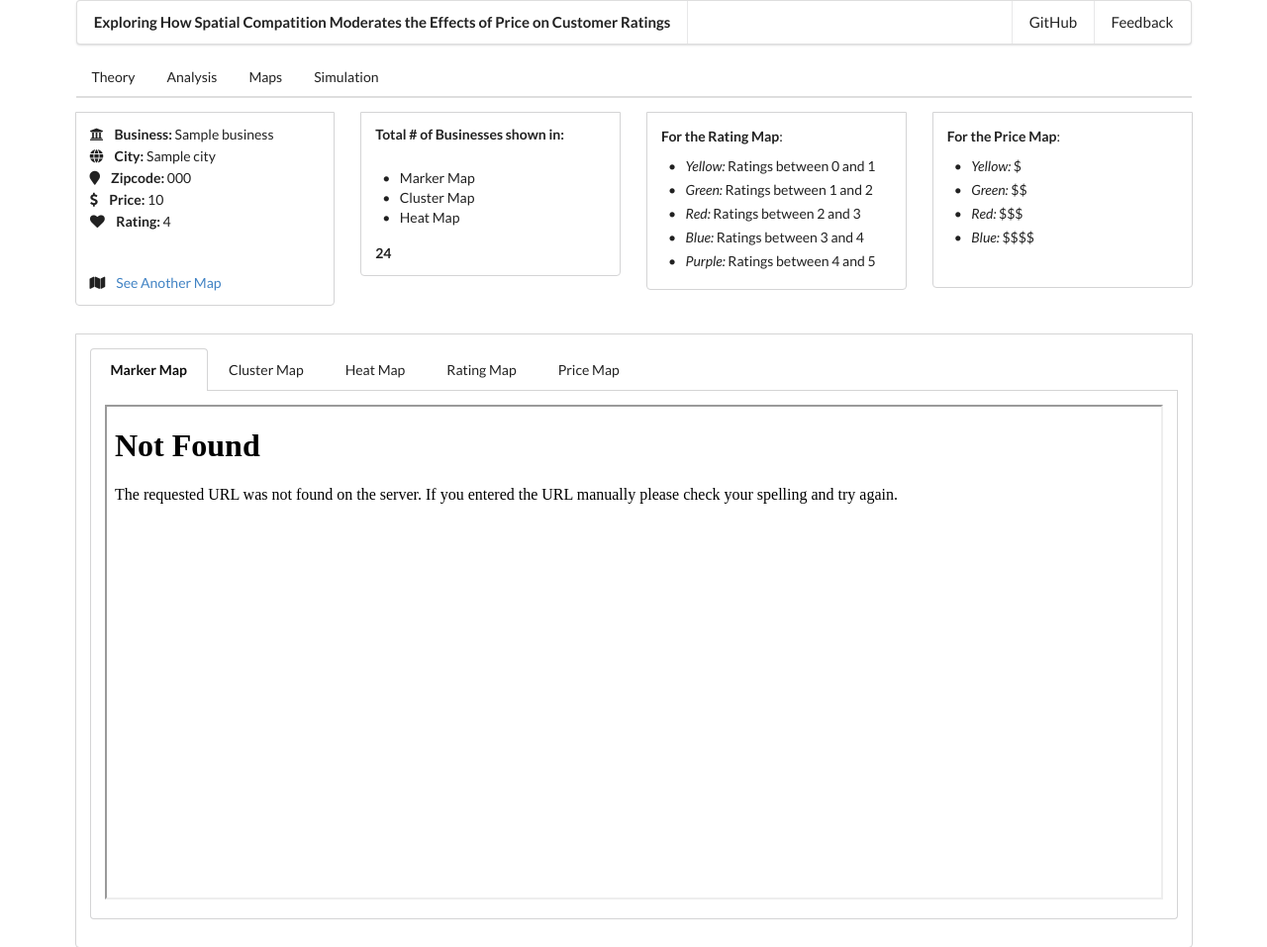
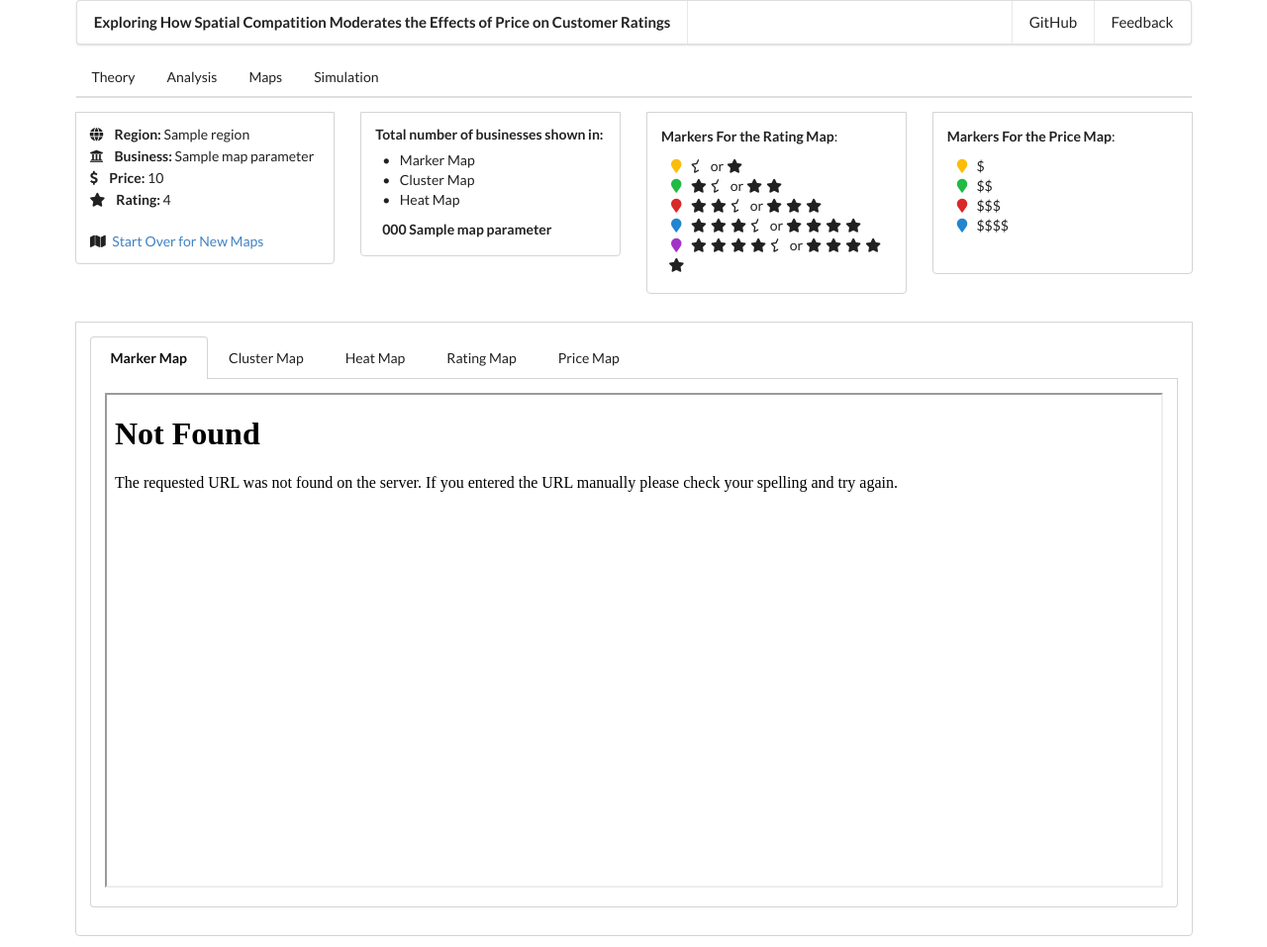
Before and after one commit to selinerguncu/Yelp-Spatial-Analysis, a Flask app: template yelp/templates/maps/allmaps.html in a window 1280 px wide. Shown: the top 957 px of the page at 99% size. Run offline with Flask 2, Linux system fonts and the light colour scheme; the template is opened without the code that fills it: most values are stand-ins (such as "Sample title", 1, 10 or a date in 2020); some libraries are stand-ins or nearby versions.

Commit message:
updated maps page

```diff
--- a/yelp/templates/maps/allmaps.html
+++ b/yelp/templates/maps/allmaps.html
@@ -4,45 +4,47 @@
   {% if error %}<p class=error><strong>Error:</strong> {{ error }}{% endif %}
 
   <div class="four wide column">
-    <div class="ui bottom attached tab segment active">
+    <div class="ui bottom attached tab segment active equal-height">
       <div class="ui list">
+        <div class="item">
+          <i class="world icon"></i>
+          <div class="content">
+            <strong> Region:</strong> {{ mapParameters["region"] }}
+          </div>
+        </div>
         <div class="item">
           <i class="university icon"></i>
           <div class="content">
-            <strong>Business:</strong> {{ mapParameters["business"] }}
+            <strong>Business:</strong> {{ mapParameters["businessLabel"] }}
           </div>
         </div>
-        <div class="item">
-          <i class="world icon"></i>
-          <div class="content">
-            <strong>City:</strong> {{ mapParameters["city"] }}
-          </div>
-        </div>
-        {% if mapParameters["zipcode"] %}
+        <!-- {% if mapParameters["zipcode"] %}
           <div class="item">
             <i class="marker icon"></i>
             <div class="content">
               <strong>Zipcode:</strong> {{ mapParameters["zipcode"] }}
             </div>
           </div>
-        {% endif %}
+        {% endif %} -->
         <div class="item">
           <i class="dollar icon"></i>
           <div class="content">
-            <strong>Price:</strong> {{ mapParameters["price"] }}
+            <strong> Price:</strong> {{ mapParameters["price"] }}
           </div>
         </div>
         <div class="item">
-          <i class="heart icon"></i>
+          <i class="star icon"></i>
           <div class="content">
-            <strong>Rating:</strong> {{ mapParameters["rating"] }}
+            <strong> Rating:</strong> {{ mapParameters["rating"] }}
           </div>
         </div>
-        <br><br>
+        <br>
         <div class="item">
+          <div class="content">
           <i class="map icon"></i>
-          <div class="content">
-            <a href="{{ url_for('maps') }}">See Another Map</a>
+            <a href="{{ url_for('maps') }}">Start Over for New Maps</a>
+             <!--  <button class="tiny ui basic blue button">Start Over</button>
+            </a> -->
           </div>
         </div>
       </div>
@@ -50,31 +52,50 @@
   </div>
 
   <div class="four wide column">
-    <div class="ui bottom attached tab segment active">
+    <div class="ui bottom attached tab segment active equal-height">
       <div class="ui list">
-        <div class="item"><strong>Total # of Businesses shown in:</strong>
-          <div class="ui bulleted list"><br>
+        <div class="item"><strong>Total number of businesses shown in:</strong>
+          <div class="ui bulleted list">
             <div class="item">Marker Map</div>
             <div class="item">Cluster Map</div>
             <div class="item">Heat Map</div>
           </div>
-          <br><strong>24</strong>
+
+          <div class="ui list">
+            <div class="item"><strong>{{ numberOfBusinesses }} {{ mapParameters["businessLabel"] }}</strong></div>
+          </div>
         </div>
       </div>
     </div>
   </div>
 
   <div class="four wide column">
-    <div class="ui bottom attached tab segment active">
+    <div class="ui bottom attached tab segment active equal-height">
       <div class="ui list">
         <div class="content">
-          <div class="item"><strong>For the Rating Map</strong>:
-            <div class="ui bulleted list">
-              <div class="item"><i>Yellow:</i> Ratings between 0 and 1</div>
-              <div class="item"><i>Green:</i> Ratings between 1 and 2</div>
-              <div class="item"><i>Red:</i> Ratings between 2 and 3</div>
-              <div class="item"><i>Blue:</i> Ratings between 3 and 4</div>
-              <div class="item"><i>Purple:</i> Ratings between 4 and 5</div>
+          <div class="item"><strong>Markers For the Rating Map</strong>:
+            <div class="ui list">
+              <div><i class="yellow marker icon"></i>
+                <i class="star half empty icon"></i>or <i class="star icon"></i>
+              </div>
+              <div><i class="green marker icon"></i>
+                <i class="star icon"></i><i class="star half empty icon"></i>or <i class="star icon"></i><i class="star icon"></i>
+              </div>
+              <div><i class="red marker icon"></i>
+                <i class="star icon"></i><i class="star icon"></i><i class="star half empty icon"></i>or <i class="star icon"></i><i class="star icon"></i><i class="star icon"></i>
+              </div>
+              <div><i class="blue marker icon"></i>
+                <i class="star icon"></i><i class="star icon"></i><i class="star icon"></i><i class="star half empty icon"></i>or <i class="star icon"></i><i class="star icon"></i><i class="star icon"></i><i class="star icon"></i>
+              </div>
+              <div><i class="purple marker icon"></i>
+                <i class="star icon"></i><i class="star icon"></i><i class="star icon"></i><i class="star icon"></i><i class="star half empty icon"></i>or <i class="star icon"></i><i class="star icon"></i><i class="star icon"></i><i class="star icon"></i><i class="star icon"></i>
+              </div>
+
+<!--               <div><i class="yellow marker icon"></i> Ratings between 0 and 1</div>
+              <div><i class="green marker icon"></i> Ratings between 1 and 2</div>
+              <div><i class="red marker icon"></i> Ratings between 2 and 3</div>
+              <div><i class="blue marker icon"></i> Ratings between 3 and 4</div>
+              <div><i class="purple marker icon"></i> Ratings between 4 and 5</div> -->
             </div>
           </div>
         </div>
@@ -83,15 +104,15 @@
   </div>
 
   <div class="four wide column">
-    <div class="ui bottom attached tab segment active">
+    <div class="ui bottom attached tab segment active equal-height">
       <div class="ui list">
         <div class="content">
-          <div class="item"><strong>For the Price Map</strong>:
-            <div class="ui bulleted list">
-              <div class="item"><i>Yellow:</i> $</div>
-              <div class="item"><i>Green:</i> $$</div>
-              <div class="item"><i>Red:</i> $$$</div>
-              <div class="item"><i>Blue:</i> $$$$</div><br>
+          <div class="item"><strong>Markers For the Price Map</strong>:
+            <div class="ui list">
+              <div><i class="yellow marker icon"></i> $</div>
+              <div><i class="green marker icon"></i> $$</div>
+              <div><i class="red marker icon"></i> $$$</div>
+              <div><i class="blue marker icon"></i> $$$$</div><br>
             </div>
           </div>
         </div>
```
